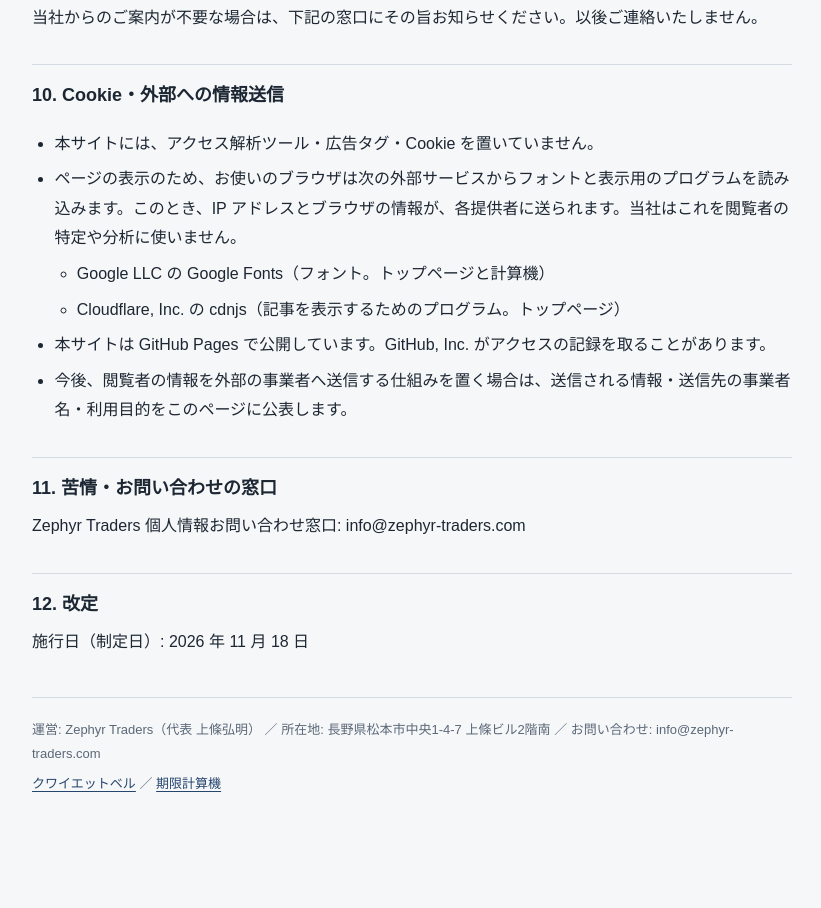
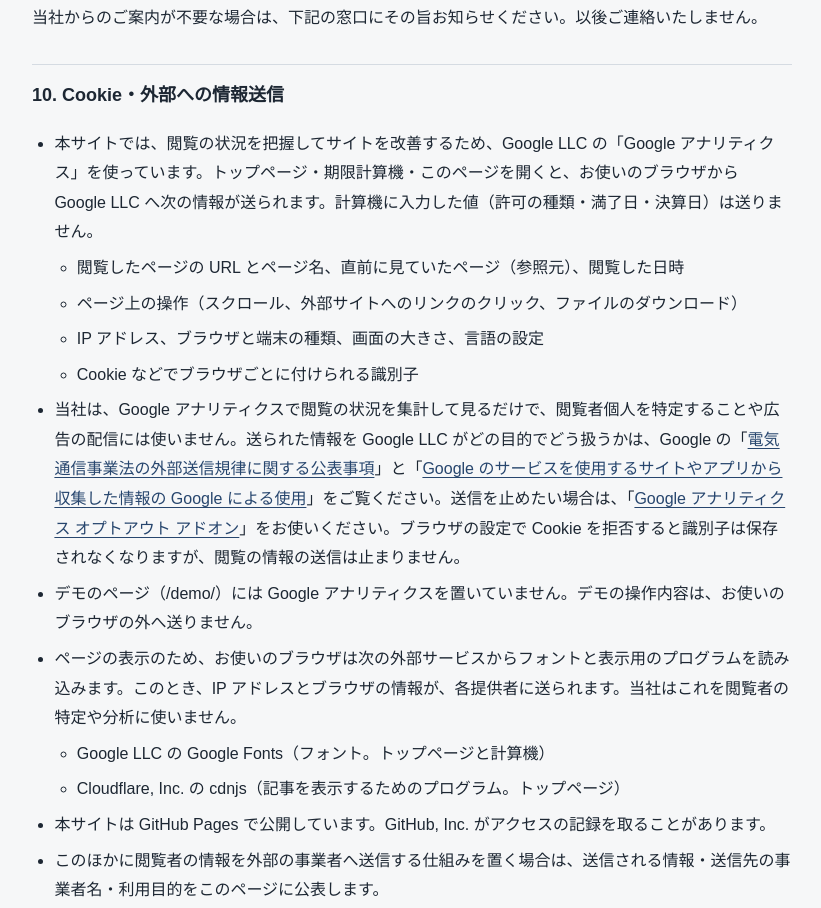
Before and after one commit to hiroaki7654/quietbell, a plain HTML site: page privacy.html in a window 1280 px wide. Shown: the part 2367-3275 px from the top of the page, without its empty margins (228-1049 px from the left). Before the commit the page ends 3217 px from the top, so only its background shows below. Drawn offline with Linux system fonts and the light colour scheme.

Commit message:
GA4 を入れる（トップ・計算機・プライバシーポリシー。demo は除く）、プライバシーポリシー 10 項に外部送信の公表

```diff
--- a/privacy.html
+++ b/privacy.html
@@ -1,6 +1,8 @@
 <!doctype html>
 <html lang="ja">
 <head>
+<script async src="https://www.googletagmanager.com/gtag/js?id=G-TL77VJTZRL"></script>
+<script>window.dataLayer=window.dataLayer||[];function gtag(){dataLayer.push(arguments);}gtag('js',new Date());gtag('config','G-TL77VJTZRL');</script>
 <meta charset="utf-8">
 <meta name="viewport" content="width=device-width, initial-scale=1, viewport-fit=cover">
 <title>プライバシーポリシー｜クワイエットベル</title>
@@ -108,7 +110,16 @@ footer { margin-top: 40px; padding-top: 14px; border-top: 1px solid var(--rule);
 
     <h2>10. Cookie・外部への情報送信</h2>
     <ul>
-      <li>本サイトには、アクセス解析ツール・広告タグ・Cookie を置いていません。</li>
+            <li>本サイトでは、閲覧の状況を把握してサイトを改善するため、Google LLC の「Google アナリティクス」を使っています。トップページ・期限計算機・このページを開くと、お使いのブラウザから Google LLC へ次の情報が送られます。計算機に入力した値（許可の種類・満了日・決算日）は送りません。
+        <ul>
+          <li>閲覧したページの URL とページ名、直前に見ていたページ（参照元）、閲覧した日時</li>
+          <li>ページ上の操作（スクロール、外部サイトへのリンクのクリック、ファイルのダウンロード）</li>
+          <li>IP アドレス、ブラウザと端末の種類、画面の大きさ、言語の設定</li>
+          <li>Cookie などでブラウザごとに付けられる識別子</li>
+        </ul>
+      </li>
+      <li>当社は、Google アナリティクスで閲覧の状況を集計して見るだけで、閲覧者個人を特定することや広告の配信には使いません。送られた情報を Google LLC がどの目的でどう扱うかは、Google の「<a href="https://business.safety.google/intl/ja/tba-jp/">電気通信事業法の外部送信規律に関する公表事項</a>」と「<a href="https://policies.google.com/technologies/partner-sites?hl=ja">Google のサービスを使用するサイトやアプリから収集した情報の Google による使用</a>」をご覧ください。送信を止めたい場合は、「<a href="https://tools.google.com/dlpage/gaoptout?hl=ja">Google アナリティクス オプトアウト アドオン</a>」をお使いください。ブラウザの設定で Cookie を拒否すると識別子は保存されなくなりますが、閲覧の情報の送信は止まりません。</li>
+      <li>デモのページ（/demo/）には Google アナリティクスを置いていません。デモの操作内容は、お使いのブラウザの外へ送りません。</li>
       <li>ページの表示のため、お使いのブラウザは次の外部サービスからフォントと表示用のプログラムを読み込みます。このとき、IP アドレスとブラウザの情報が、各提供者に送られます。当社はこれを閲覧者の特定や分析に使いません。
         <ul>
           <li>Google LLC の Google Fonts（フォント。トップページと計算機）</li>
@@ -116,14 +127,14 @@ footer { margin-top: 40px; padding-top: 14px; border-top: 1px solid var(--rule);
         </ul>
       </li>
       <li>本サイトは GitHub Pages で公開しています。GitHub, Inc. がアクセスの記録を取ることがあります。</li>
-      <li>今後、閲覧者の情報を外部の事業者へ送信する仕組みを置く場合は、送信される情報・送信先の事業者名・利用目的をこのページに公表します。</li>
+      <li>このほかに閲覧者の情報を外部の事業者へ送信する仕組みを置く場合は、送信される情報・送信先の事業者名・利用目的をこのページに公表します。</li>
     </ul>
 
     <h2>11. 苦情・お問い合わせの窓口</h2>
     <p>Zephyr Traders 個人情報お問い合わせ窓口: info@zephyr-traders.com</p>
 
     <h2>12. 改定</h2>
-    <p>施行日（制定日）: 2026 年 11 月 18 日</p>
+    <p>施行日（制定日）: 2026 年 11 月 18 日<br>改定日: 2026 年 11 月 20 日（10.「Cookie・外部への情報送信」に Google アナリティクスの利用を追加）</p>
   </main>
 
   <footer>
```
Also changed, not shown: calc.html (+2 -0 lines), index.html (+2 -0 lines).
